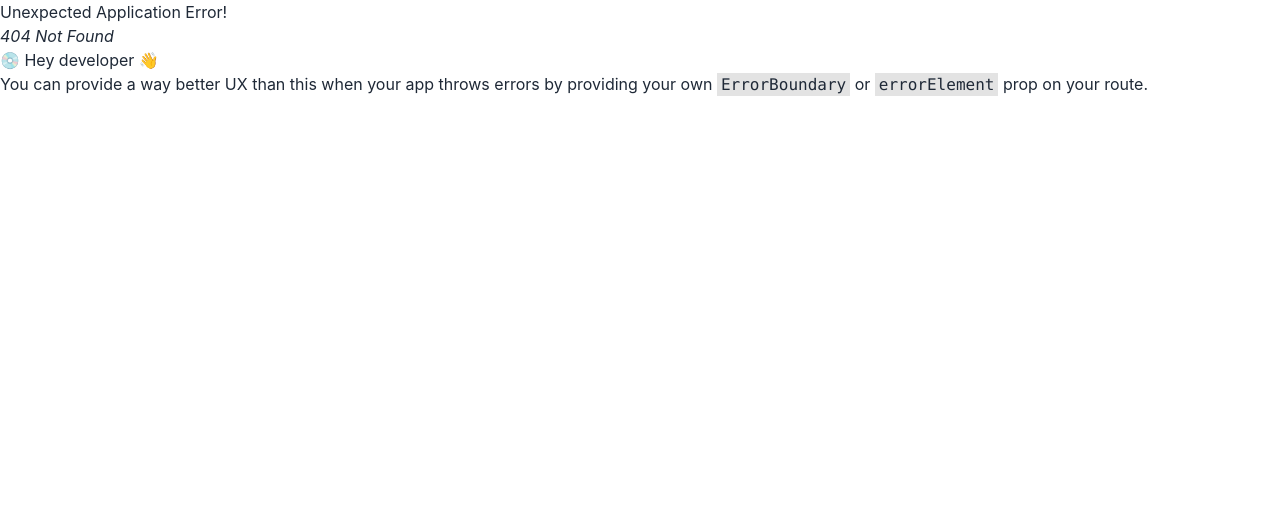
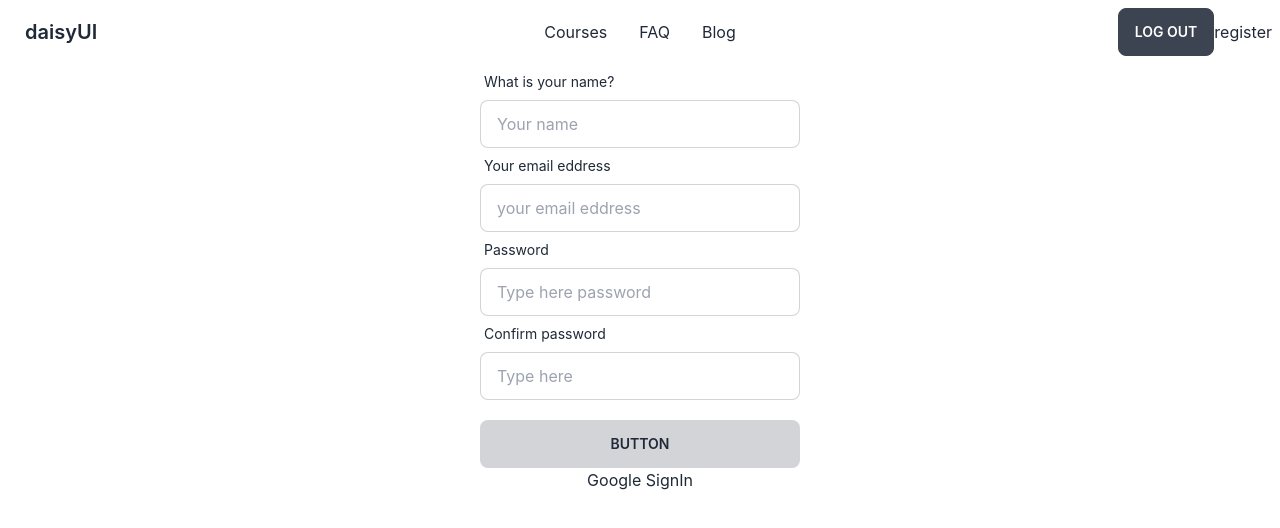
Before and after one commit to Obaidulislam1/assignment-10-client, a React (Create React App) app: page /register in a window 1280 px wide. Before the commit this address had no page. Shown: the top 528 px of the page. Built offline with nearby package versions, Linux system fonts and the light colour scheme; no server answers.

Commit message:
google sign in and user state change complete

```diff
--- a/package.json
+++ b/package.json
@@ -3,6 +3,7 @@
   "version": "0.1.0",
   "private": true,
   "dependencies": {
+    "@heroicons/react": "^2.0.12",
     "@testing-library/jest-dom": "^5.16.5",
     "@testing-library/react": "^13.4.0",
     "@testing-library/user-event": "^13.5.0",
--- a/src/Routes/Routes.js
+++ b/src/Routes/Routes.js
@@ -3,6 +3,7 @@ import app from "../firebase/firebase.config";
 import Main from "../LayOut/Main";
 import Courses from "../page/Courses";
 import Home from "../page/Home";
+import Registation from "../page/Registation";
 
 export const router = createBrowserRouter([
 {
@@ -18,6 +19,10 @@ export const router = createBrowserRouter([
             path: '/courses',
             element: <Courses></Courses>,
             loader: () => fetch('https://assignment-10-server-obaidulislam1.vercel.app/courses')
+        },
+        {
+            path: '/register',
+            element: <Registation></Registation>
         }
     ]
 }
--- a/src/Sharefile/authProvider/AuthProvider.js
+++ b/src/Sharefile/authProvider/AuthProvider.js
@@ -1,11 +1,33 @@
 import React from 'react';
 import { createContext } from 'react';
+import { createUserWithEmailAndPassword, getAuth, onAuthStateChanged, signInWithPopup } from "firebase/auth";
+import app from '../../firebase/firebase.config';
+import { useState } from 'react';
+import { useEffect } from 'react';
 
 export const AuthContext = createContext();
 
+const auth = getAuth(app);
+
 const AuthProvider = ({ children }) => {
-    const user = { displName: 'akash ali' }
-    const authInfo = { user }
+const [user,setUser]   = useState(null)
+const register = (email,password) =>{
+    return createUserWithEmailAndPassword(auth, email, password)
+}
+const googleSign = (Provider) =>{
+    return signInWithPopup(auth, Provider)
+}
+  useEffect( () =>{
+   const unsubscribe = onAuthStateChanged(auth, (currentUser) =>{
+        setUser(currentUser)
+    })
+    return () =>{
+        unsubscribe();
+    }
+
+  },[])
+
+    const authInfo = { user,register,googleSign }
     return (
         <AuthContext.Provider value={authInfo}>
             {children}
--- /dev/null
+++ b/src/page/Login.js
@@ -0,0 +1,11 @@
+import React from 'react';
+
+const Login = () => {
+    return (
+        <div>
+            <h1>login page</h1>
+        </div>
+    );
+};
+
+export default Login;
--- /dev/null
+++ b/src/page/Registation.js
@@ -0,0 +1,56 @@
+import React, { useContext } from 'react';
+import { BeakerIcon } from '@heroicons/react/24/solid'
+import { AuthContext } from '../Sharefile/authProvider/AuthProvider';
+import { GoogleAuthProvider } from 'firebase/auth';
+
+
+
+const Registation = () => {
+
+    const {googleSign} = useContext(AuthContext)
+
+    const googleProvider = new GoogleAuthProvider()
+
+    const handleGoogle = ()=>{
+        googleSign(googleProvider)
+
+        .then(result => {
+            const user = result.user;
+            console.log(user)
+        })
+        .catch(error =>{
+            console.error(error)
+        })
+    }
+    return (
+       <div>
+         <form className="form-control w-full max-w-xs m-auto">
+            <label className="label">
+                <span className="label-text">What is your name?</span>
+            </label>
+            <input type="text" placeholder="Your name" name='name' className="input input-bordered w-full max-w-xs" />
+            <label className="label">
+                <span className="label-text">Your email eddress</span>
+            </label>
+            <input type="email" placeholder="your email eddress" name='email' className="input input-bordered w-full max-w-xs" required/>
+            <label className="label">
+                <span className="label-text">Password</span>
+            </label>
+            <input type="password" name='password' placeholder="Type here password" className="input input-bordered w-full max-w-xs" required/>
+            <label className="label">
+                <span className="label-text">Confirm password</span>
+            </label>
+            <input type="password" name='confirmPassword' placeholder="Type here" className="input input-bordered w-full max-w-xs" required/>
+            <button type='submit' className="btn btn-active btn-ghost mt-5">Button</button>
+        </form>
+
+        <div className='flex justify-center'>
+            <button onClick={handleGoogle}>
+
+                 Google SignIn</button>
+        </div>
+       </div>
+    );
+};
+
+export default Registation; <h1>register page</h1>
--- a/src/share/Header.js
+++ b/src/share/Header.js
@@ -7,6 +7,7 @@ import { AuthContext } from '../Sharefile/authProvider/AuthProvider';
 
 const Header = () => {
   const { user } = useContext(AuthContext);
+  console.log(user);
   return (
     <div className="navbar bg-base-100">
       <div className="navbar-start">
@@ -31,9 +32,10 @@ const Header = () => {
           <li><Link>Blog</Link></li>
         </ul>
       </div>
-      {user.displName}
+      {user?.displayName}
       <div className="navbar-end">
         <a className="btn">Log out</a>
+        <Link to='/register'>register</Link>
       </div>
     </div>
   );
```
Also changed, not shown: 1 other file (tests, documents, lock files or other folders).
